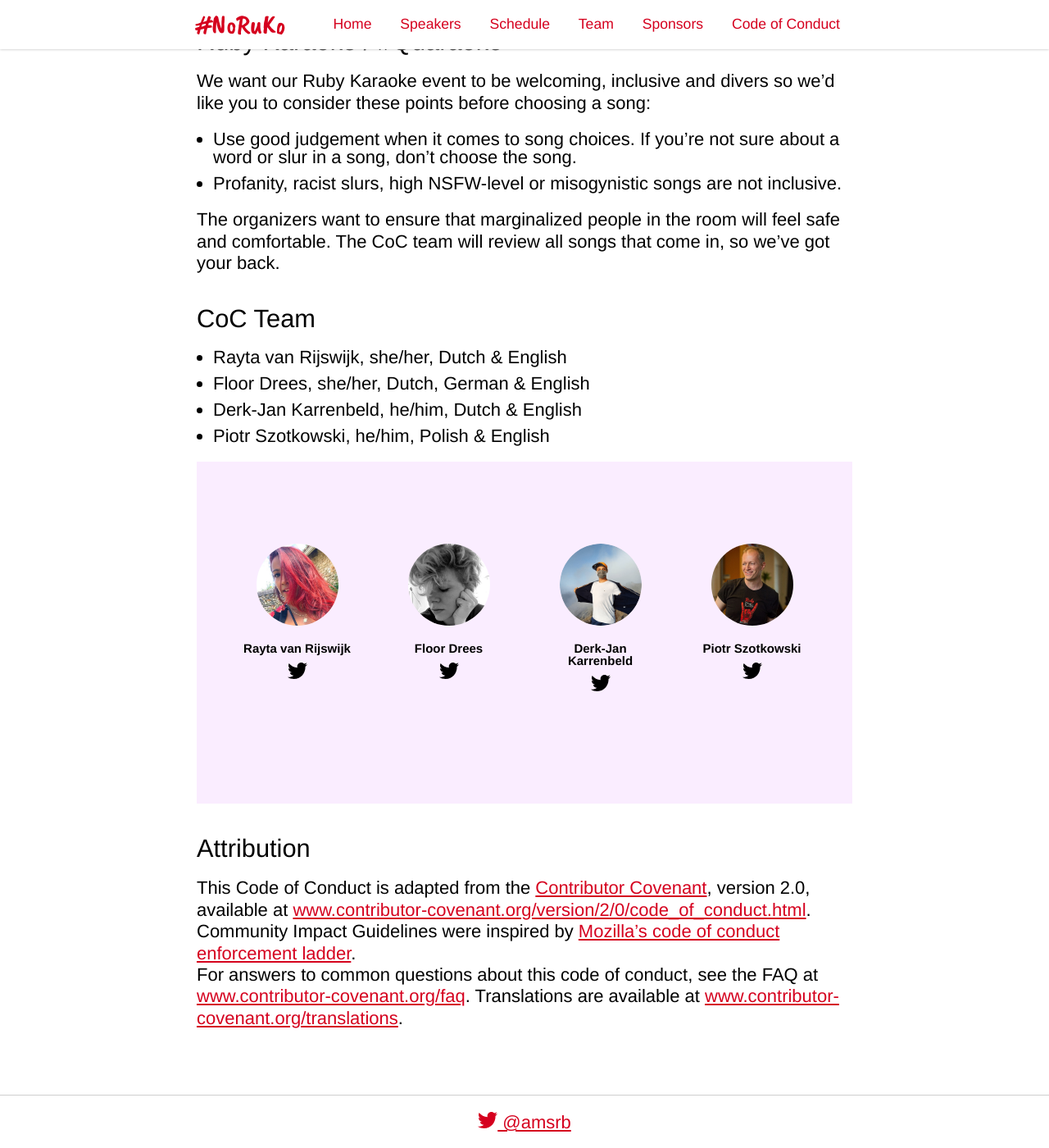
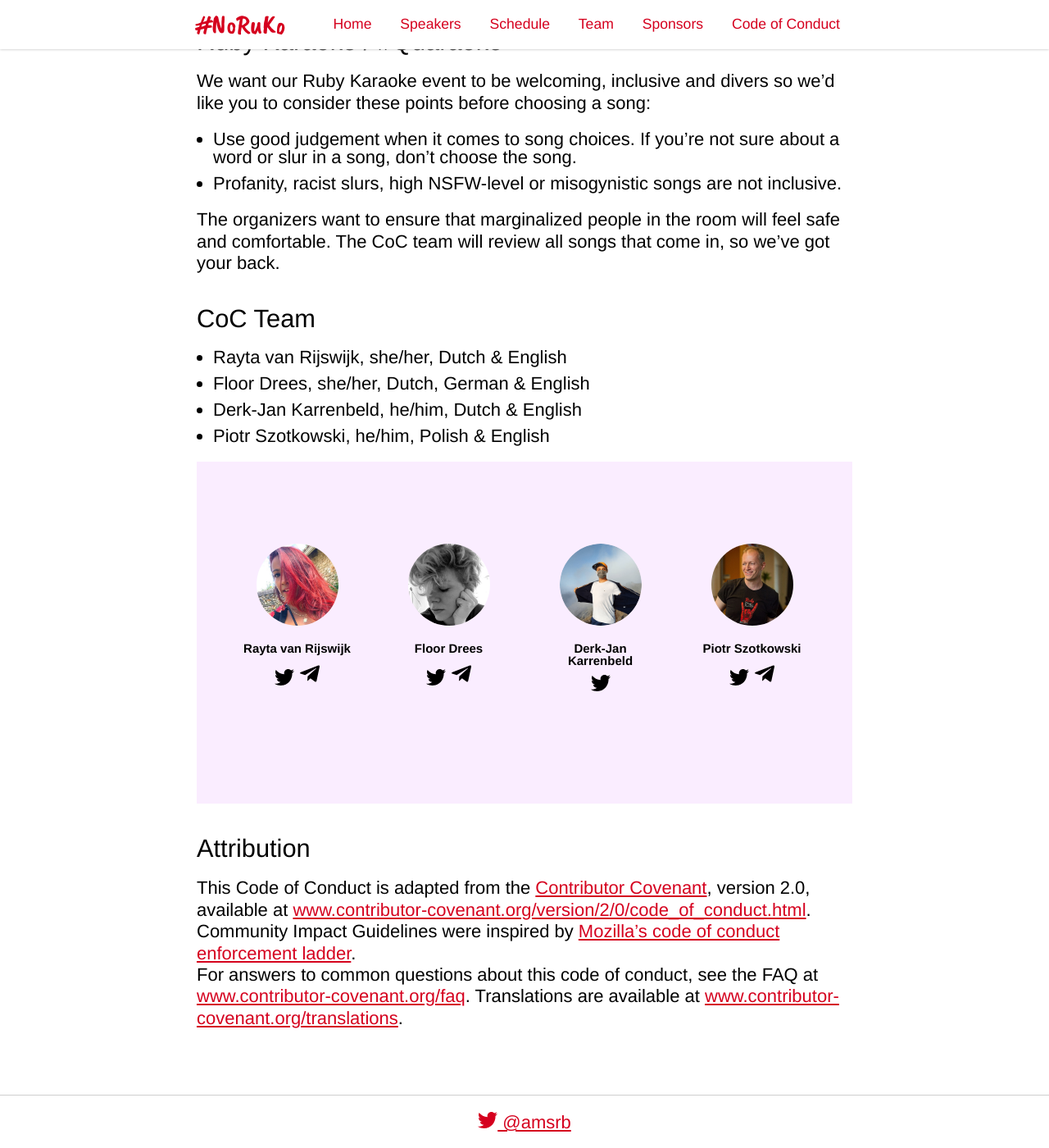
Before and after one commit to rubynl/noruko.org, a Jekyll site: the page built from code-of-conduct/index.html.md, in a window 1280 px wide and 1400 px high, scrolled down 2976 px. Shown: the whole window at 82% size. Built offline with Jekyll 4.4.1, drawn with Linux system fonts in a browser that asks for light colours.

Commit message:
Add telegram handles for CoC team
Add another method of communication to the CoC team members so they can
be more easily reached.

```diff
--- a/_layouts/default.html
+++ b/_layouts/default.html
@@ -43,6 +43,8 @@
     <div style="visibility: hidden; position: absolute; width: 0px; height: 0px; top: -100vh; left: -100vw">
       <svg preserveAspectRatio="xMidYMid meet" version="1.1" xmlns="http://www.w3.org/2000/svg">
         <path id="tw-icon" class="st0" fill="currentColor" d="M24,2.368 C23.342,3.38 22.507,4.269 21.545,4.981 C21.553,5.196 21.557,5.416 21.557,5.635 C21.557,12.308 16.606,20 7.548,20 C4.768,20 2.179,19.164 0,17.733 C0.385,17.78 0.778,17.803 1.175,17.803 C3.481,17.803 5.605,16.995 7.29,15.64 C5.135,15.601 3.317,14.141 2.691,12.136 C2.991,12.195 3.301,12.225 3.618,12.225 C4.067,12.225 4.502,12.166 4.915,12.048 C2.661,11.585 0.964,9.544 0.964,7.097 L0.964,7.035 C1.628,7.411 2.389,7.64 3.195,7.665 C1.874,6.759 1.004,5.213 1.004,3.463 C1.004,2.538 1.247,1.67 1.671,0.922 C4.101,3.98 7.728,5.988 11.82,6.199 C11.736,5.829 11.694,5.445 11.694,5.049 C11.694,2.261 13.898,0 16.616,0 C18.033,0 19.313,0.612 20.209,1.593 C21.333,1.368 22.386,0.948 23.338,0.37 C22.97,1.549 22.19,2.538 21.173,3.162 C22.169,3.041 23.118,2.769 24,2.368 Z" id="path-1"></path>
+
+        <path id="tg-icon" fill="currentColor" d="M446.7 98.6l-67.6 318.8c-5.1 22.5-18.4 28.1-37.3 17.5l-103-75.9-49.7 47.8c-5.5 5.5-10.1 10.1-20.7 10.1l7.4-104.9 190.9-172.5c8.3-7.4-1.8-11.5-12.9-4.1L117.8 284 16.2 252.2c-22.1-6.9-22.5-22.1 4.6-32.7L418.2 66.4c18.4-6.9 34.5 4.1 28.5 32.2z"></path>
       </svg>
     </div>
   </body>
--- a/_sass/components/_people.sass
+++ b/_sass/components/_people.sass
@@ -41,3 +41,7 @@
   .bio
     font-size: 0.6rem
     line-height: 0.8rem
+
+  .social
+    svg
+      width: 24px
--- a/code-of-conduct/index.html.md
+++ b/code-of-conduct/index.html.md
@@ -147,6 +147,11 @@ The organizers want to ensure that marginalized people in the room will feel saf
               <use href="#tw-icon" xlink:href="#tw-icon" xmlns:xlink="http://www.w3.org/1999/xlink"></use>
             </svg>
           </a>
+          <a href="https://t.me/raytalks">
+            <svg class="tg-icon" role="img" xmlns="http://www.w3.org/2000/svg" viewBox="0 0 448 512">
+              <use href="#tg-icon" xlink:href="#tg-icon" xmlns:xlink="http://www.w3.org/1999/xlink"></use>
+            </svg>
+          </a>
         </p>
       </div>
 
@@ -159,6 +164,11 @@ The organizers want to ensure that marginalized people in the room will feel saf
           <a href="https://twitter.com/floordrees">
             <svg class="tw-icon" preserveAspectRatio="xMidYMid meet" viewBox="0 0 24 20">
               <use href="#tw-icon" xlink:href="#tw-icon" xmlns:xlink="http://www.w3.org/1999/xlink"></use>
+            </svg>
+          </a>
+          <a href="https://t.me/floord">
+            <svg class="tg-icon" role="img" xmlns="http://www.w3.org/2000/svg" viewBox="0 0 448 512">
+              <use href="#tg-icon" xlink:href="#tg-icon" xmlns:xlink="http://www.w3.org/1999/xlink"></use>
             </svg>
           </a>
         </p>
@@ -189,6 +199,11 @@ The organizers want to ensure that marginalized people in the room will feel saf
               <use href="#tw-icon" xlink:href="#tw-icon" xmlns:xlink="http://www.w3.org/1999/xlink"></use>
             </svg>
           </a>
+          <a href="https://t.me/chastell">
+            <svg class="tg-icon" role="img" xmlns="http://www.w3.org/2000/svg" viewBox="0 0 448 512">
+              <use href="#tg-icon" xlink:href="#tg-icon" xmlns:xlink="http://www.w3.org/1999/xlink"></use>
+            </svg>
+          </a>
         </p>
       </div>
     </div>
```
